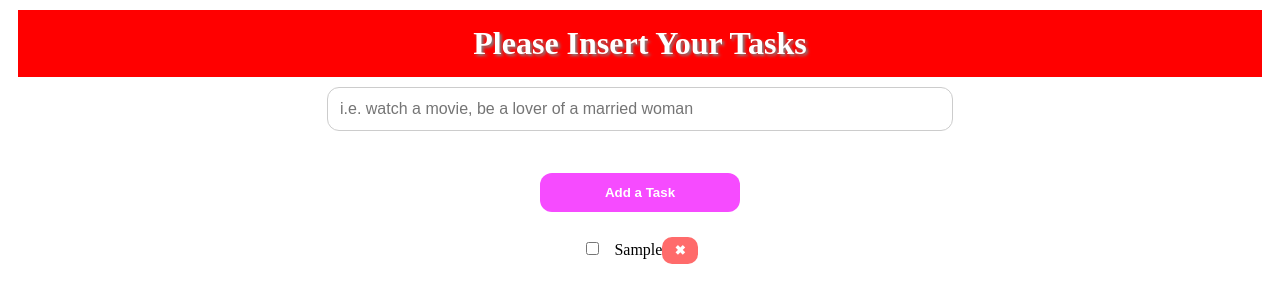
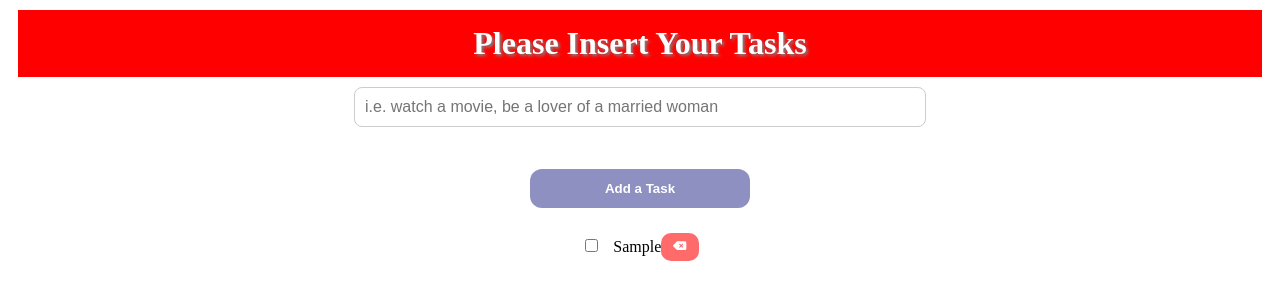
Before and after one commit to RazmikSimonyan/to-do-app-variant3, a React (Vite) app: page / in a window 1280 px wide. Both pictures are taken after typing "Sample" into the empty fields and a click on the button "Add a Task". Shown: the top 302 px of the page. Built offline with nearby package versions, Linux system fonts and the light colour scheme; no server answers.

Commit message:
added and svg react icon from github's website (using npm svg's react library) also closed the unnecessary comment message that was not adding a beauty to the app

```diff
--- a/package.json
+++ b/package.json
@@ -12,7 +12,8 @@
   "dependencies": {
     "axios": "^1.13.2",
     "react": "^19.2.0",
-    "react-dom": "^19.2.0"
+    "react-dom": "^19.2.0",
+    "react-icons": "^5.5.0"
   },
   "devDependencies": {
     "@eslint/js": "^9.39.1",
--- a/src/API/api.js
+++ b/src/API/api.js
@@ -3,7 +3,7 @@ import axios from "axios";
 export const API = {
   getTodos(dispatch) {
     axios
-      .get("https://jsonplaceholder.typicode.com/todos?_limit=8")
+      .get("https://jsonplaceholder.typicode.com/todos?_limit=3")
       .then((res) =>
         dispatch({
           type: "async-todos",
--- a/src/components/AddToDo/AddToDo.css
+++ b/src/components/AddToDo/AddToDo.css
@@ -11,14 +11,14 @@
 
 .todo-item span.done {
   text-decoration: line-through;
-  color: #4bb543;
+  color: #2624a5;
   font-weight: 600;
 }
 
 .marked-label {
   font-size: 12px;
   background: #d4f5d4;
-  color: #2e7d32;
+  color: #3225bf;
   padding: 2px 6px;
   border-radius: 8px;
   margin-left: 8px;
--- a/src/components/AddToDo/AddToDo.jsx
+++ b/src/components/AddToDo/AddToDo.jsx
@@ -1,4 +1,5 @@
 import "./AddToDo.css";
+import { FaDeleteLeft } from "react-icons/fa6";
 
 export const AddToDo = ({ toDo, deleteToDo, checked }) => {
   return (
@@ -13,12 +14,12 @@ export const AddToDo = ({ toDo, deleteToDo, checked }) => {
 
           <span className={item.completed ? "done" : ""}>{item.text}</span>
 
-          {item.completed && <span className="marked-label">Completed</span>}
+          {/* {item.completed && <span className="marked-label">Completed</span>} */}
 
           <button onClick={() => deleteToDo(item.id)} className="delete-btn">
-            ✖
+            {/* ✖ */}
+            <FaDeleteLeft/>
           </button>
-
         </div>
       ))}
     </div>
--- a/src/components/ToDo/ToDo.css
+++ b/src/components/ToDo/ToDo.css
@@ -7,12 +7,12 @@
 
 .todo-container input {
   flex: 1;
-  padding: 12px;
-  border-radius: 12px;
+  padding: 10px;
+  border-radius: 8px;
   border: 1px solid #ccc;
   font-size: 16px;
   outline: none;
-  width:600px;
+  width:550px;
   transition: all 0.2s;
 }
 
@@ -25,16 +25,16 @@
   padding: 12px 18px;
   border-radius: 12px;
   border: none;
-  background-color: #f64bff;
+  background-color: #8e90c2;
   color: white;
   font-weight: 600;
   cursor: pointer;
-  transition: all 0.2s;
-  width:200px;
+  transition: all 0.3s;
+  width:220px;
 }
 
 .todo-container button:hover {
-  background-color: #1e6be2;
+  background-color: #2a0edc;
 }
 
 .list{
```
Also changed, not shown: 1 other file (tests, documents, lock files or other folders).
